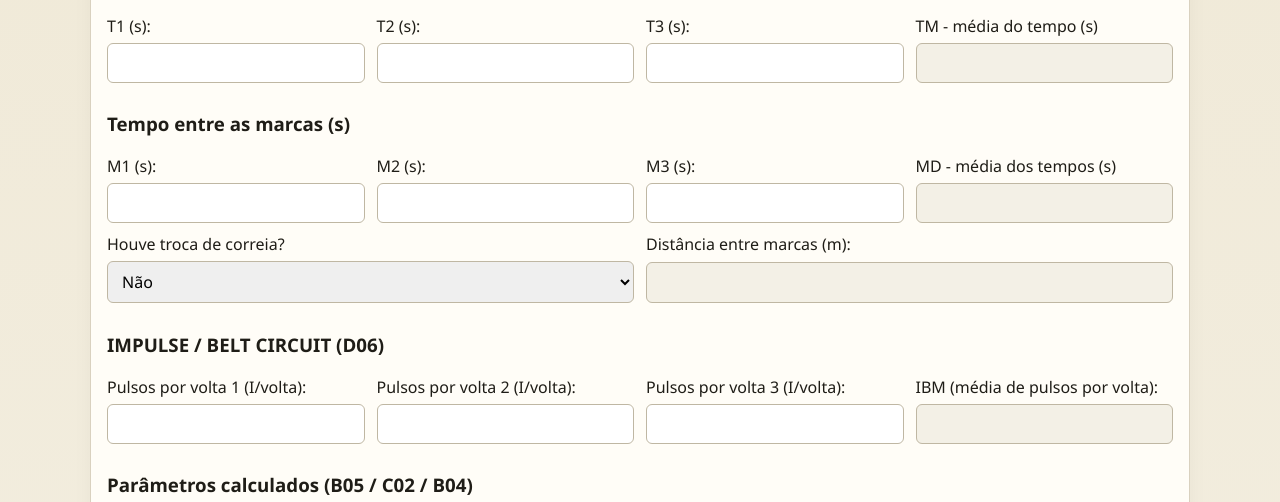
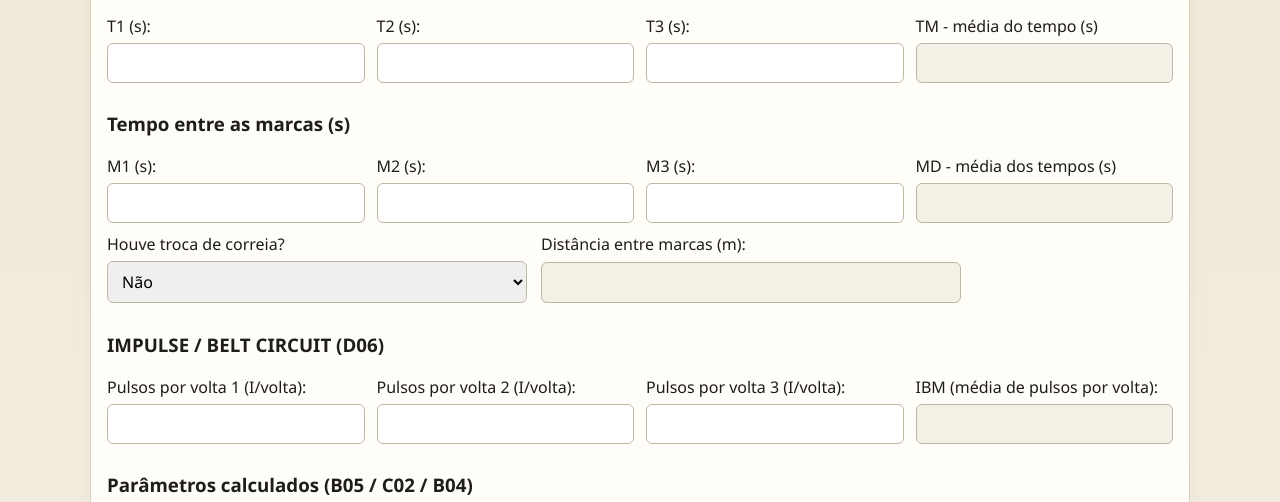
Before and after one commit to dougbritosilveira-design/for_verificacao, a Django app: template templates/inspecoes/form_edit.html in a window 1280 px wide. Shown: the part 476-978 px from the top of the page. Run offline with Django 4.2, Linux system fonts and the light colour scheme; the template is opened without the code that fills it: values that come from a table or form of the project are taken from there, others are empty.

Commit message:
Ajusta largura dos campos troca de correia e distancia

```diff
--- a/templates/inspecoes/form_edit.html
+++ b/templates/inspecoes/form_edit.html
@@ -56,7 +56,7 @@
     <p>{{ form.m3.label_tag }} {{ form.m3 }}</p>
     <p><label for="id_md_display">MD - média dos tempos (s)</label><input id="id_md_display" class="auto-locked" type="text" readonly disabled value="{{ submission.md|default:'' }}" title="Campo calculado automaticamente pelo sistema."></p>
   </div>
-  <div class="row" style="grid-template-columns:repeat(2,minmax(240px,1fr));">
+  <div class="row" style="grid-template-columns:repeat(2,minmax(260px,420px));justify-content:start;gap:14px;">
     <p>{{ form.belt_replaced.label_tag }} {{ form.belt_replaced }}</p>
     <p>{{ form.mark_distance.label_tag }} {{ form.mark_distance }}</p>
   </div>
```
